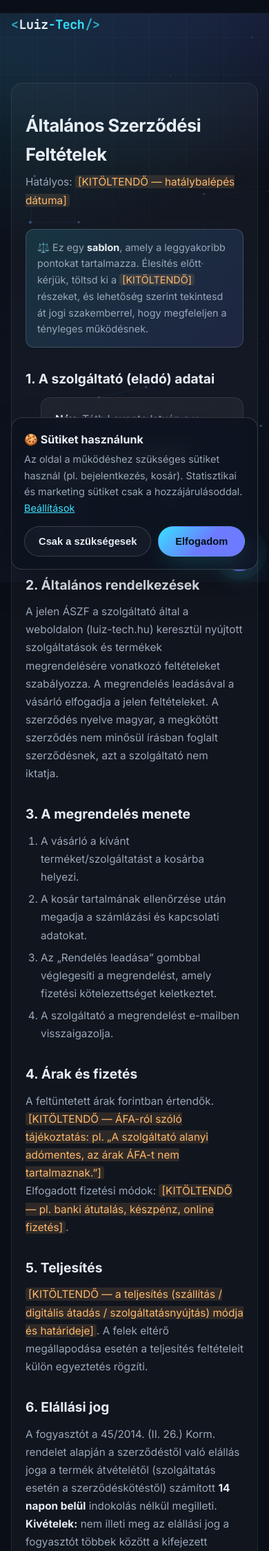
After one commit to Elowy/LuiztechRework, a PHP site: page /aszf.html in a window 390 px wide. The commit adds this page. Shown: the top 2249 px of the page at 69% size. Run offline with PHP 8.4, Linux system fonts and the light colour scheme; data that the repository does not hold is empty.

Commit message:
Add impresszum, ÁSZF and privacy pages + footer legal links + checkout consent
- New legal pages: impresszum.html (szolgáltató + tárhely placeholder),
  aszf.html (ÁSZF template), adatkezeles.html (GDPR privacy template),
  pre-filled with the provided sole-proprietor data (Tóth Levente István
  e.v., adószám, székhely, e-mail, telefon) and clearly marked
  [KITÖLTENDŐ] placeholders for the rest.
- Footer 'Jogi' links (Impresszum / ÁSZF / Adatkezelés) on index and
  webshop; index contact updated with the official e-mail + phone.
- Webshop checkout now requires accepting the ÁSZF + privacy policy
  (consent checkbox + validation).
- Webshop footer admin link hidden unless the admin is logged in.
- Styling for legal pages and consent row. Cache-bust to ?v=19.

```diff
--- a/assets/css/style.css
+++ b/assets/css/style.css
@@ -763,7 +763,7 @@ code { font-family: var(--mono); }
 }
 .footer-grid {
   display: grid;
-  grid-template-columns: 2fr 1fr 1fr 1fr;
+  grid-template-columns: 2fr 1fr 1fr 1fr 1fr;
   gap: 36px;
   padding-bottom: 40px;
 }
@@ -1303,6 +1303,42 @@ code { font-family: var(--mono); }
   box-shadow: 0 0 0 1px rgba(245, 196, 81, .6), 0 16px 36px -10px rgba(245, 166, 35, .8);
 }
 .robot-bubble.gold::after { background: #f6ab26; }
+
+/* ---------- Jogi oldalak (impresszum / ÁSZF / adatkezelés) ---------- */
+.legal-main { padding: 120px 0 80px; }
+.legal-card {
+  max-width: 860px; margin: 0 auto;
+  background: var(--surface); border: 1px solid var(--border);
+  border-radius: var(--radius); padding: 40px clamp(20px, 5vw, 56px);
+}
+.legal-card h1 { font-size: clamp(1.6rem, 4vw, 2.2rem); letter-spacing: -.5px; margin-bottom: 6px; }
+.legal-updated { color: var(--text-muted); font-size: .9rem; margin-bottom: 28px; }
+.legal-card h2 { font-size: 1.2rem; margin: 30px 0 10px; color: var(--text); }
+.legal-card h3 { font-size: 1.02rem; margin: 18px 0 6px; color: var(--text); }
+.legal-card p, .legal-card li { color: var(--text-muted); line-height: 1.7; font-size: .96rem; }
+.legal-card ul, .legal-card ol { margin: 8px 0 8px 22px; }
+.legal-card li { margin-bottom: 6px; }
+.legal-card a { color: var(--accent); }
+.legal-card strong { color: var(--text); }
+.legal-data {
+  list-style: none; margin: 10px 0; padding: 18px 20px;
+  background: var(--surface-2); border: 1px solid var(--border); border-radius: 14px;
+}
+.legal-data li { margin-bottom: 8px; }
+.legal-data li:last-child { margin-bottom: 0; }
+.legal-note {
+  margin-top: 26px; padding: 14px 16px; border-radius: 12px;
+  background: var(--grad-soft); border: 1px solid var(--border-strong);
+  font-size: .9rem; color: var(--text-muted);
+}
+.legal-back { display: inline-block; margin-top: 30px; }
+.consent-row {
+  display: flex; align-items: flex-start; gap: 10px;
+  margin-top: 4px; font-size: .86rem; line-height: 1.45; color: var(--text-muted); cursor: pointer;
+}
+.consent-row input[type="checkbox"] { width: 18px; height: 18px; margin-top: 1px; accent-color: var(--accent); flex: 0 0 auto; cursor: pointer; }
+.consent-row a { color: var(--accent); }
+.placeholder { color: #ffb86c; background: rgba(255,184,108,.12); padding: 0 4px; border-radius: 4px; }
 @keyframes robotfly {
   0%   { transform: translate(0, 0) rotate(0deg); }
   20%  { transform: translate(-42px, -16px) rotate(-8deg); }
--- /dev/null
+++ b/aszf.html
@@ -0,0 +1,148 @@
+<!DOCTYPE html>
+<html lang="hu">
+<head>
+  <meta charset="UTF-8" />
+  <meta name="viewport" content="width=device-width, initial-scale=1.0" />
+  <title>Általános Szerződési Feltételek (ÁSZF) | Luiz-Tech</title>
+  <meta name="description" content="Luiz-Tech webshop — Általános Szerződési Feltételek." />
+  <meta name="theme-color" content="#0a0e17" />
+  <link rel="preconnect" href="https://fonts.googleapis.com" />
+  <link rel="preconnect" href="https://fonts.gstatic.com" crossorigin />
+  <link href="https://fonts.googleapis.com/css2?family=Inter:wght@400;500;600;700;800;900&family=JetBrains+Mono:wght@400;500;600;700&display=swap" rel="stylesheet" />
+  <link rel="icon" type="image/svg+xml" href="assets/img/favicon.svg" />
+  <link rel="stylesheet" href="assets/css/style.css?v=19" />
+</head>
+<body>
+  <canvas id="bg-canvas" aria-hidden="true"></canvas>
+
+  <header class="site-header scrolled" id="site-header">
+    <div class="container nav-wrap">
+      <a href="index.html" class="brand" aria-label="Luiz-Tech főoldal">
+        <span class="brand-bracket">&lt;</span><span class="brand-name">Luiz<span class="brand-accent">-Tech</span></span><span class="brand-bracket">/&gt;</span>
+      </a>
+      <nav class="main-nav" aria-label="Navigáció">
+        <a href="index.html">Főoldal</a>
+        <a href="webshop.html">Webshop</a>
+        <a href="impresszum.html">Impresszum</a>
+        <a href="adatkezeles.html">Adatkezelés</a>
+      </nav>
+    </div>
+  </header>
+
+  <main class="legal-main">
+    <div class="container">
+      <article class="legal-card">
+        <h1>Általános Szerződési Feltételek</h1>
+        <p class="legal-updated">Hatályos: <span class="placeholder">[KITÖLTENDŐ — hatálybalépés dátuma]</span></p>
+
+        <div class="legal-note">
+          ⚖️ Ez egy <strong>sablon</strong>, amely a leggyakoribb pontokat tartalmazza. Élesítés előtt
+          kérjük, töltsd ki a <span class="placeholder">[KITÖLTENDŐ]</span> részeket, és lehetőség szerint
+          tekintesd át jogi szakemberrel, hogy megfeleljen a tényleges működésnek.
+        </div>
+
+        <h2>1. A szolgáltató (eladó) adatai</h2>
+        <ul class="legal-data">
+          <li><strong>Név:</strong> Tóth Levente István e.v.</li>
+          <li><strong>Székhely:</strong> 2697 Szanda, Hősök tere 4.</li>
+          <li><strong>Adószám:</strong> 48316444-1-32</li>
+          <li><strong>E-mail:</strong> <a href="mailto:info@vadmester.hu">info@vadmester.hu</a></li>
+          <li><strong>Telefon:</strong> <a href="tel:+36301954944">+36 30 195 4944</a></li>
+        </ul>
+
+        <h2>2. Általános rendelkezések</h2>
+        <p>
+          A jelen ÁSZF a szolgáltató által a weboldalon (luiz-tech.hu) keresztül nyújtott
+          szolgáltatások és termékek megrendelésére vonatkozó feltételeket szabályozza. A megrendelés
+          leadásával a vásárló elfogadja a jelen feltételeket. A szerződés nyelve magyar, a megkötött
+          szerződés nem minősül írásban foglalt szerződésnek, azt a szolgáltató nem iktatja.
+        </p>
+
+        <h2>3. A megrendelés menete</h2>
+        <ol>
+          <li>A vásárló a kívánt terméket/szolgáltatást a kosárba helyezi.</li>
+          <li>A kosár tartalmának ellenőrzése után megadja a számlázási és kapcsolati adatokat.</li>
+          <li>Az „Rendelés leadása” gombbal véglegesíti a megrendelést, amely fizetési kötelezettséget keletkeztet.</li>
+          <li>A szolgáltató a megrendelést e-mailben visszaigazolja.</li>
+        </ol>
+
+        <h2>4. Árak és fizetés</h2>
+        <p>
+          A feltüntetett árak forintban értendők. <span class="placeholder">[KITÖLTENDŐ — ÁFA-ról szóló tájékoztatás:
+          pl. „A szolgáltató alanyi adómentes, az árak ÁFA-t nem tartalmaznak.”]</span>
+        </p>
+        <p>Elfogadott fizetési módok: <span class="placeholder">[KITÖLTENDŐ — pl. banki átutalás, készpénz, online fizetés]</span>.</p>
+
+        <h2>5. Teljesítés</h2>
+        <p>
+          <span class="placeholder">[KITÖLTENDŐ — a teljesítés (szállítás / digitális átadás / szolgáltatásnyújtás)
+          módja és határideje]</span>. A felek eltérő megállapodása esetén a teljesítés feltételeit külön
+          egyeztetés rögzíti.
+        </p>
+
+        <h2>6. Elállási jog</h2>
+        <p>
+          A fogyasztót a 45/2014. (II. 26.) Korm. rendelet alapján a szerződéstől való elállás joga
+          a termék átvételétől (szolgáltatás esetén a szerződéskötéstől) számított <strong>14 napon belül</strong>
+          indokolás nélkül megilleti.
+        </p>
+        <p>
+          <strong>Kivételek:</strong> nem illeti meg az elállási jog a fogyasztót többek között a kifejezett
+          előzetes hozzájárulásával már megkezdett, illetve teljesített szolgáltatás, valamint a nem tárgyi
+          adathordozón nyújtott digitális tartalom esetében, a vonatkozó jogszabályi feltételek szerint.
+        </p>
+        <p>Elállási szándékát a vásárló az <a href="mailto:info@vadmester.hu">info@vadmester.hu</a> címen jelezheti.</p>
+
+        <h2>7. Szavatosság, jótállás</h2>
+        <p>
+          A szolgáltatóra a Polgári Törvénykönyv szerinti kellék- és termékszavatossági szabályok
+          vonatkoznak. <span class="placeholder">[KITÖLTENDŐ — jótállásra vonatkozó tájékoztatás, ha releváns]</span>
+        </p>
+
+        <h2>8. Panaszkezelés és jogérvényesítés</h2>
+        <p>
+          A vásárló panaszát a fenti elérhetőségeken teheti meg. A szolgáltató a panaszt a vonatkozó
+          jogszabályi határidőn belül kivizsgálja.
+        </p>
+        <h3>Békéltető testület</h3>
+        <p>
+          A fogyasztó a lakóhelye vagy a vállalkozás székhelye szerint illetékes békéltető testülethez
+          fordulhat. A szolgáltató székhelye szerint illetékes:
+          <strong>Nógrád Vármegyei Békéltető Testület</strong>
+          (<span class="placeholder">[ELLENŐRIZENDŐ — cím: 3100 Salgótarján, Mártírok útja 4. fsz. 14.]</span>).
+        </p>
+        <h3>Online vitarendezés (ODR)</h3>
+        <p>
+          Fogyasztói jogvita esetén az Európai Bizottság online vitarendezési platformja is igénybe vehető:
+          <a href="https://ec.europa.eu/consumers/odr" target="_blank" rel="noopener">ec.europa.eu/consumers/odr</a>.
+        </p>
+
+        <h2>9. Adatkezelés</h2>
+        <p>
+          A személyes adatok kezeléséről az <a href="adatkezeles.html">Adatkezelési tájékoztató</a> rendelkezik.
+        </p>
+
+        <h2>10. Záró rendelkezések</h2>
+        <p>
+          A szolgáltató fenntartja a jogot a jelen ÁSZF módosítására. A módosítás a weboldalon való
+          közzététellel lép hatályba. A jelen ÁSZF-ben nem szabályozott kérdésekben a magyar jog,
+          különösen a Polgári Törvénykönyv rendelkezései az irányadók.
+        </p>
+
+        <a href="index.html" class="btn btn-ghost btn-sm legal-back">← Vissza a főoldalra</a>
+      </article>
+    </div>
+  </main>
+
+  <footer class="site-footer">
+    <div class="container footer-bottom">
+      <span>© <span id="year"></span> Luiz-Tech · Tóth Levente István e.v.</span>
+      <span class="footer-built">
+        <a href="impresszum.html">Impresszum</a> · <a href="aszf.html">ÁSZF</a> · <a href="adatkezeles.html">Adatkezelés</a>
+      </span>
+    </div>
+  </footer>
+
+  <script src="assets/js/main.js?v=19" defer></script>
+</body>
+</html>
```
Also changed, not shown: adatkezeles.html (added, +131 -0 lines), admin.html (+5 -5 lines), assets/js/webshop.js (+10 -1 lines), impresszum.html (added, +84 -0 lines), index.html (+10 -3 lines), webshop.html (+19 -8 lines).
